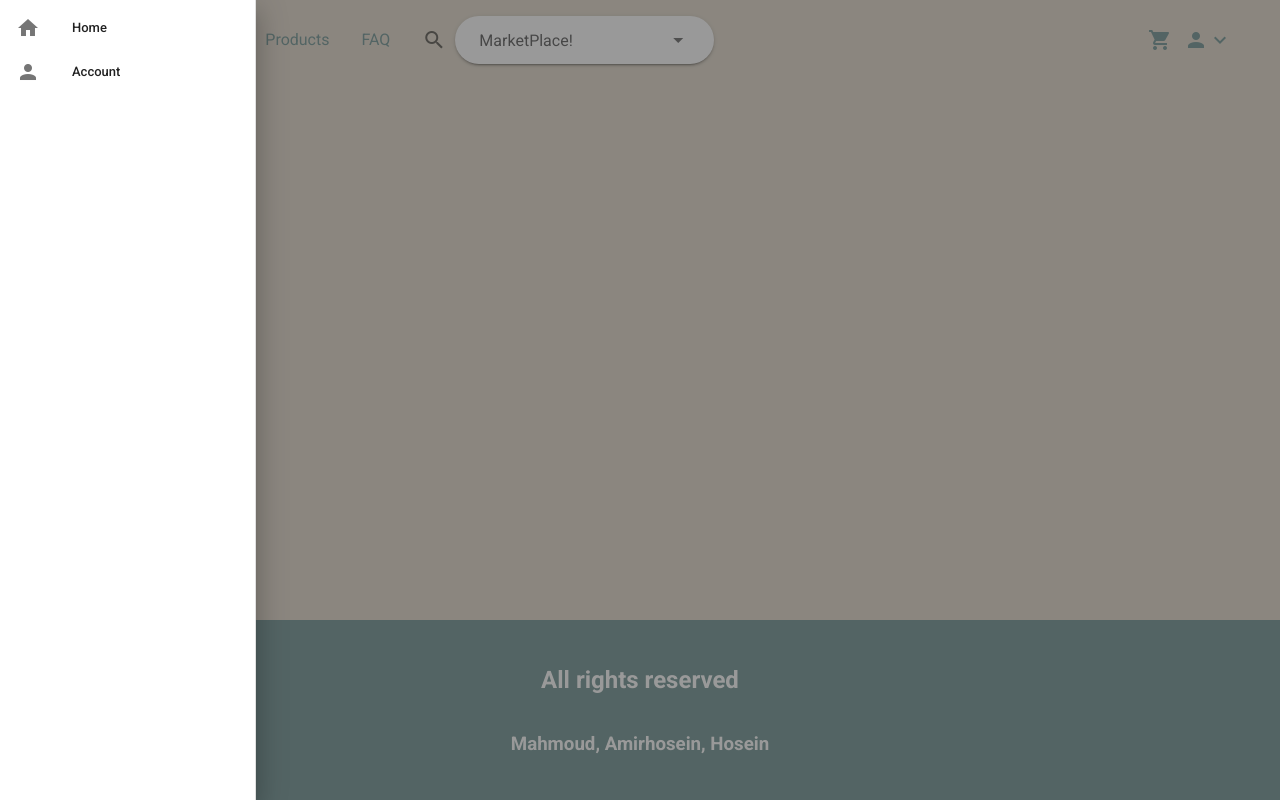
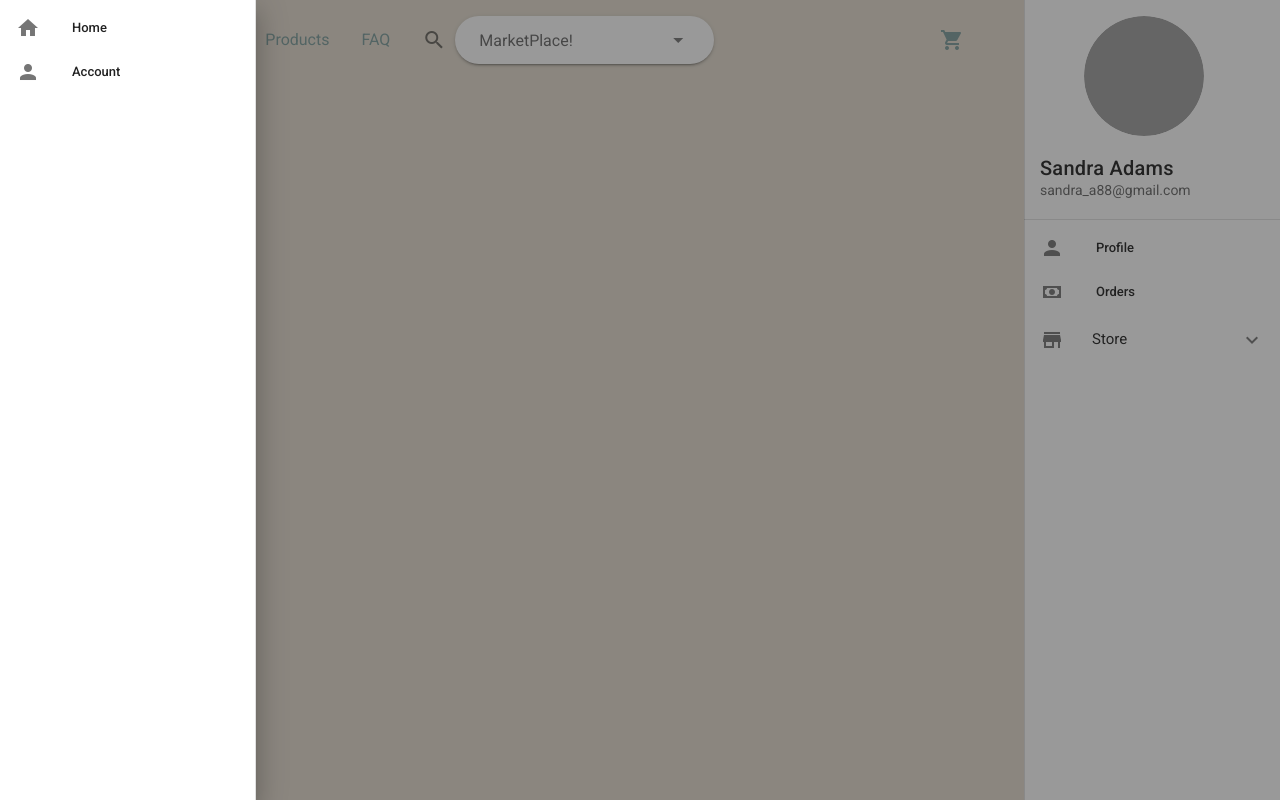
Before and after one commit to AmirHosein-Gharaati/marketplace-frontend, a Nuxt app: page /dashboard in a window 1280 px wide. Both pictures are taken after a click on the button 72 px from the left and 40 px from the top of the page. Built offline with nearby package versions, Linux system fonts and the light colour scheme; grey boxes are pictures that could not be loaded.

Commit message:
initial profile template

```diff
--- a/assets/styles/app.scss
+++ b/assets/styles/app.scss
@@ -19,6 +19,9 @@
 @import './component/navbar.scss';
 @import './component/review.scss';
 @import './component/filter-panel.scss';
+
+// layouts
+@import './layout/dashbaord.scss';
 
 * {
   box-sizing: border-box;
--- /dev/null
+++ b/assets/styles/layout/dashbaord.scss
@@ -0,0 +1,5 @@
+.layout-dashboard {
+  .v-expansion-panel-header {
+    padding: $padding-sm;
+  }
+}
--- /dev/null
+++ b/layouts/dashboard.vue
@@ -0,0 +1,166 @@
+<template>
+  <v-app>
+    <v-app-bar
+      height="80"
+      fixed
+      elevate-on-scroll
+      color="primary"
+      class="px-8"
+      app
+    >
+      <div class="navbar-wrapper">
+        <div class="navbar__left">
+          <v-app-bar-nav-icon @click="drawer = true"> </v-app-bar-nav-icon>
+          <span class="ml-n2 mr-2 font-weight-bold">Categories</span>
+
+          <router-link
+            v-for="route in routes"
+            :key="route.name"
+            :to="route.to"
+            class="px-4"
+            >{{ route.name }}</router-link
+          >
+          <v-autocomplete
+            v-model="searchModel"
+            color="white"
+            label="MarketPlace!"
+            placeholder="Start typing to Search"
+            prepend-icon="mdi-magnify"
+            return-object
+            hide-details
+            solo
+            rounded
+            class="px-4"
+          ></v-autocomplete>
+        </div>
+
+        <div class="navbar__right">
+          <v-btn icon elevation="0"><v-icon>mdi-cart</v-icon></v-btn>
+        </div>
+      </div>
+    </v-app-bar>
+
+    <v-navigation-drawer v-model="drawer" absolute temporary>
+      <v-list nav dense>
+        <v-list-item-group
+          v-model="group"
+          active-class="deep-purple--text text--accent-4"
+        >
+          <v-list-item>
+            <v-list-item-icon>
+              <v-icon>mdi-home</v-icon>
+            </v-list-item-icon>
+            <v-list-item-title>Home</v-list-item-title>
+          </v-list-item>
+
+          <v-list-item>
+            <v-list-item-icon>
+              <v-icon>mdi-account</v-icon>
+            </v-list-item-icon>
+            <v-list-item-title>Account</v-list-item-title>
+          </v-list-item>
+        </v-list-item-group>
+      </v-list>
+    </v-navigation-drawer>
+
+    <v-main class="layout-dashboard">
+      <v-navigation-drawer right fixed app>
+        <v-list>
+          <v-list-item class="px-2 d-flex justify-center">
+            <v-list-item-avatar width="120" height="120">
+              <v-img
+                src="https://randomuser.me/api/portraits/women/85.jpg"
+              ></v-img>
+            </v-list-item-avatar>
+          </v-list-item>
+
+          <v-list-item>
+            <v-list-item-content>
+              <v-list-item-title class="text-h6">
+                Sandra Adams
+              </v-list-item-title>
+              <v-list-item-subtitle>sandra_a88@gmail.com</v-list-item-subtitle>
+            </v-list-item-content>
+          </v-list-item>
+        </v-list>
+
+        <v-divider></v-divider>
+
+        <v-list nav dense>
+          <v-list-item link>
+            <v-list-item-icon>
+              <v-icon>mdi-account</v-icon>
+            </v-list-item-icon>
+            <v-list-item-title>Profile</v-list-item-title>
+          </v-list-item>
+
+          <v-list-item link>
+            <v-list-item-icon>
+              <v-icon>mdi-cash</v-icon>
+            </v-list-item-icon>
+            <v-list-item-title>Orders</v-list-item-title>
+          </v-list-item>
+
+          <v-expansion-panels flat accordion hover>
+            <v-expansion-panel>
+              <v-expansion-panel-header>
+                <div>
+                  <v-icon class="pr-7">mdi-store</v-icon>
+                  <span>Store</span>
+                </div>
+              </v-expansion-panel-header>
+              <v-expansion-panel-content>
+                <v-list-item link>
+                  <v-list-item-title>Add New Store</v-list-item-title>
+                </v-list-item>
+                <v-list-item link>
+                  <v-list-item-title>Edit Store</v-list-item-title>
+                </v-list-item>
+                <v-list-item link>
+                  <v-list-item-title>Add New Product</v-list-item-title>
+                </v-list-item>
+                <v-list-item link>
+                  <v-list-item-title>Edit Product</v-list-item-title>
+                </v-list-item>
+              </v-expansion-panel-content>
+            </v-expansion-panel>
+          </v-expansion-panels>
+        </v-list>
+      </v-navigation-drawer>
+      <Nuxt />
+    </v-main>
+  </v-app>
+</template>
+
+<script>
+export default {
+  name: 'DashboardLayout',
+  data() {
+    return {
+      fixed: false,
+      title: 'Marketplace',
+      drawer: false,
+      group: null,
+      searchModel: null,
+      routes: [
+        {
+          name: 'Home',
+          to: '/',
+        },
+        {
+          name: 'Products',
+          to: '/products',
+        },
+        {
+          name: 'FAQ',
+          to: '/faq',
+        },
+      ],
+      dropDownItems: [
+        { name: 'Login', to: '/login' },
+        { name: 'Sign Up', to: '/signup' },
+      ],
+    }
+  },
+}
+</script>
--- /dev/null
+++ b/pages/dashboard/index.vue
@@ -0,0 +1,12 @@
+<template>
+  <div class="container px-16">
+    <h2>Dashboard</h2>
+  </div>
+</template>
+
+<script>
+export default {
+  name: 'Dashboard',
+  layout: 'dashboard',
+}
+</script>
--- /dev/null
+++ b/store/user.js
@@ -0,0 +1,21 @@
+export const state = () => ({
+  user: {
+    name: 'Amir'
+  },
+})
+
+export const actions = {
+  counterUp({ commit }, newUser) {
+    commit('setUser', newUser)
+  },
+}
+export const mutations = {
+  setUser(state, newUser) {
+    state.user = newUser
+  },
+}
+export const getters = {
+  getUser(state) {
+    return state.user
+  },
+}
```
Also changed, not shown: store/README.md (deleted).
